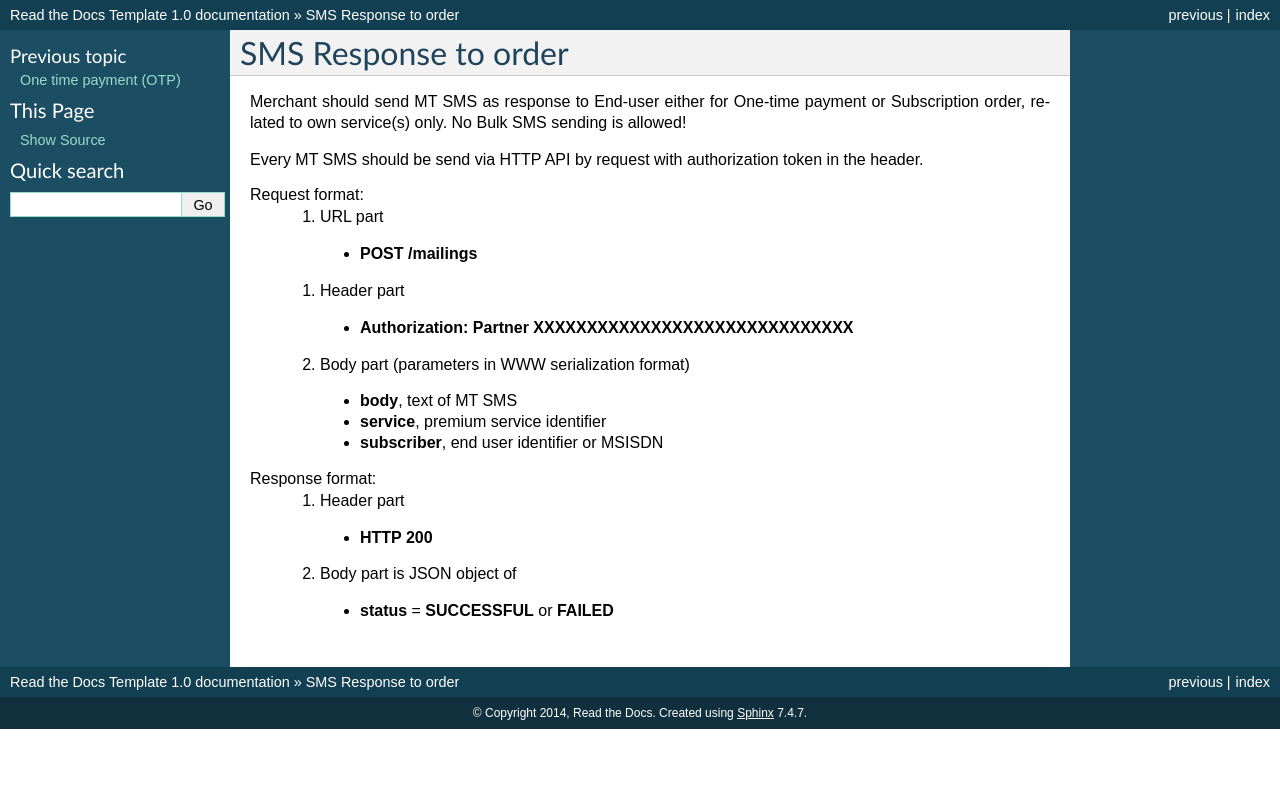
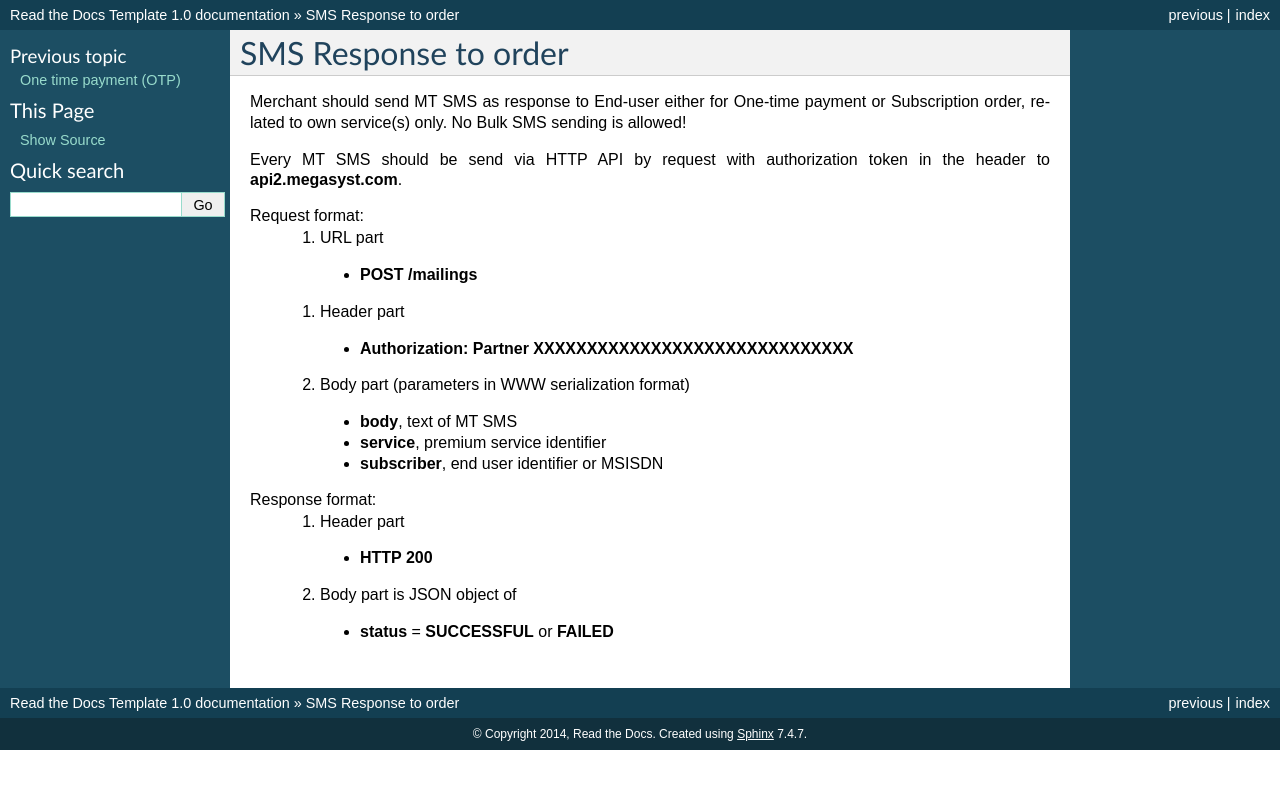
Before and after one commit to megasyst/lab, a Sphinx documentation site: the page built from docs/4_sms_response.rst, in a window 1280 px wide. Shown: the top 789 px of the page. Built offline with Sphinx 7.4.7, drawn with Linux system fonts in a browser that asks for light colours.

Commit message:
Update 4_sms_response.rst

```diff
--- a/docs/4_sms_response.rst
+++ b/docs/4_sms_response.rst
@@ -5,7 +5,7 @@ SMS Response to order
 Merchant should send MT SMS as response to End-user either for One-time payment or Subscription order, related to own service(s) only.
 No Bulk SMS sending is allowed!
 
-Every MT SMS should be send via HTTP API by request with authorization token in the header.
+Every MT SMS should be send via HTTP API by request with authorization token in the header to **api2.megasyst.com**.
 
 Request format:
   1. URL part
```
